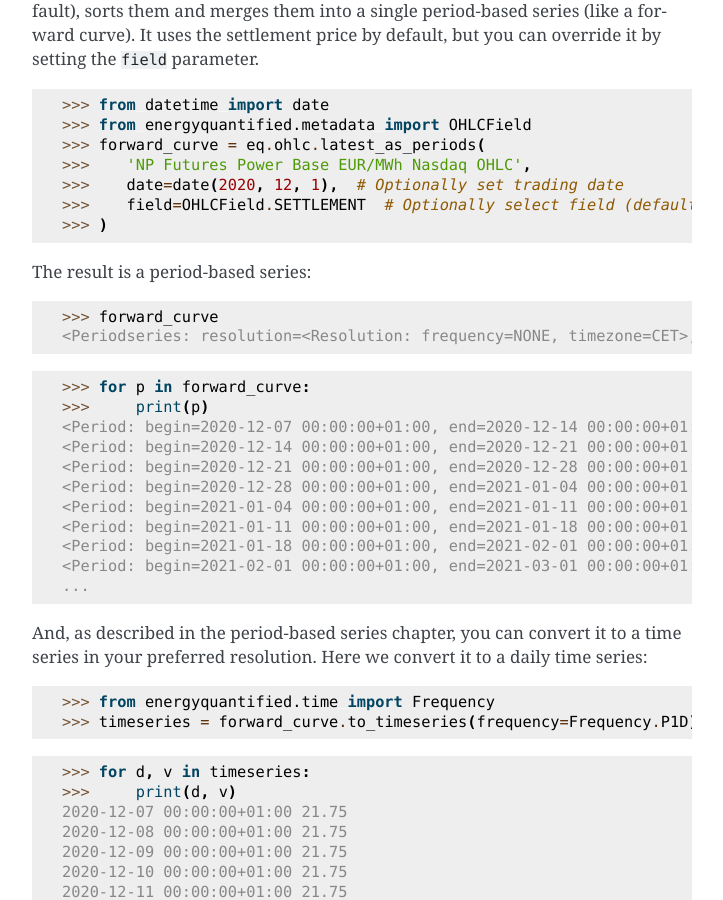
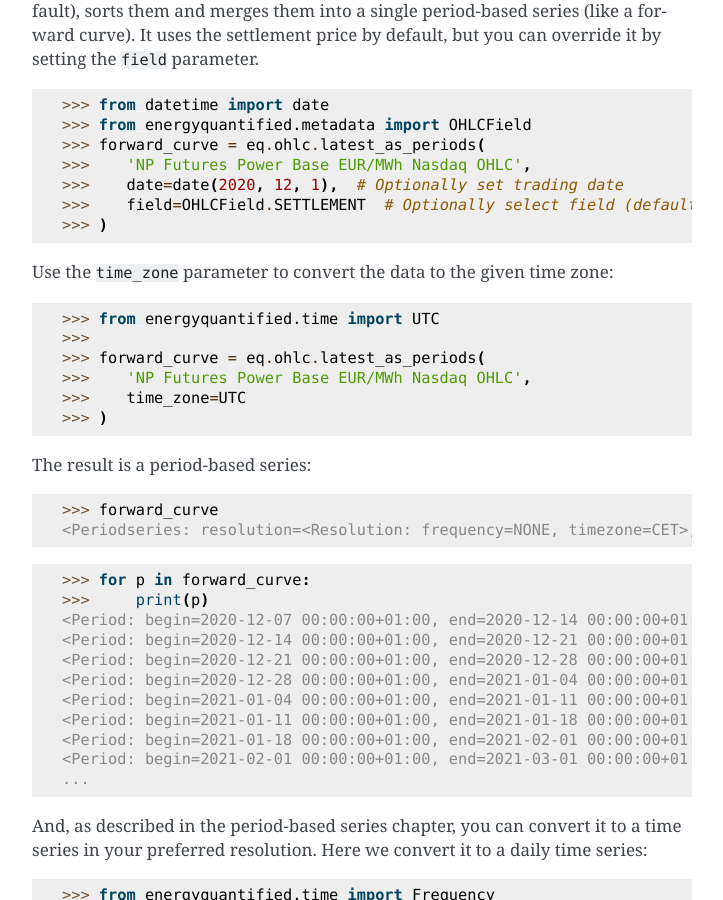
Before and after one commit to energyquantified/eq-python-client, a Sphinx documentation site: the page built from docs/userguide/ohlc.rst, in a window 1280 px wide and 900 px high, scrolled down 4126 px. Shown: the whole window, without its empty margins (388-1111 px from the left). Built offline with Sphinx 7.4.7, drawn with Linux system fonts in a browser that asks for light colours.

Commit message:
#64 Finish Documentation

```diff
--- a/docs/userguide/ohlc.rst
+++ b/docs/userguide/ohlc.rst
@@ -205,6 +205,15 @@
    >>>    'NP Futures Power Base EUR/MWh Nasdaq OHLC',
    >>>    date=date(2020, 12, 1),  # Optionally set trading date
    >>>    field=OHLCField.SETTLEMENT  # Optionally select field (defaults to SETTLEMENT)
+   >>> )
+
+Use the ``time_zone`` parameter to convert the data to the given time zone:
+
+   >>> from energyquantified.time import UTC
+   >>>
+   >>> forward_curve = eq.ohlc.latest_as_periods(
+   >>>    'NP Futures Power Base EUR/MWh Nasdaq OHLC',
+   >>>    time_zone=UTC
    >>> )
 
 The result is a period-based series:
```
Also changed, not shown: docs/userguide/srmc.rst (+9 -0 lines).
